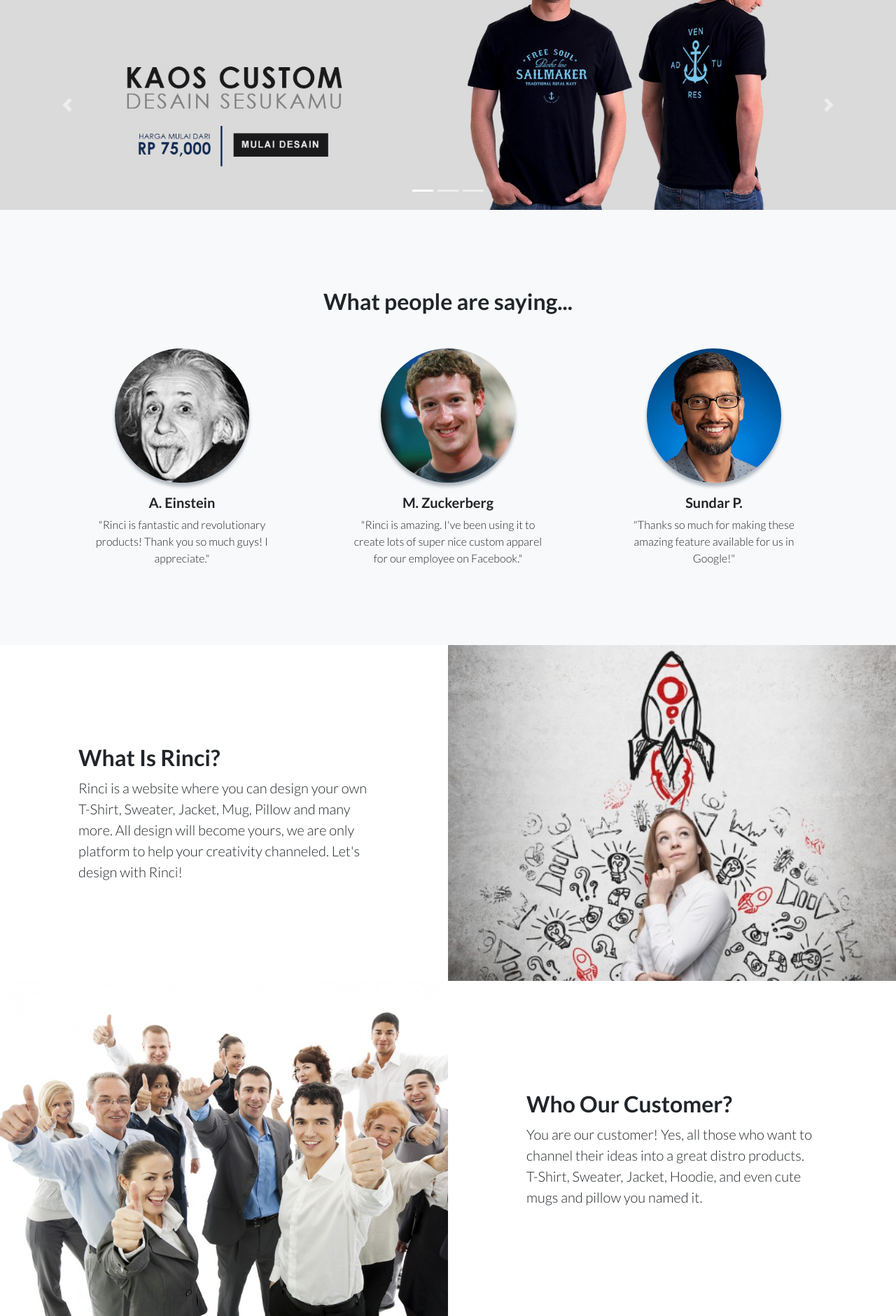
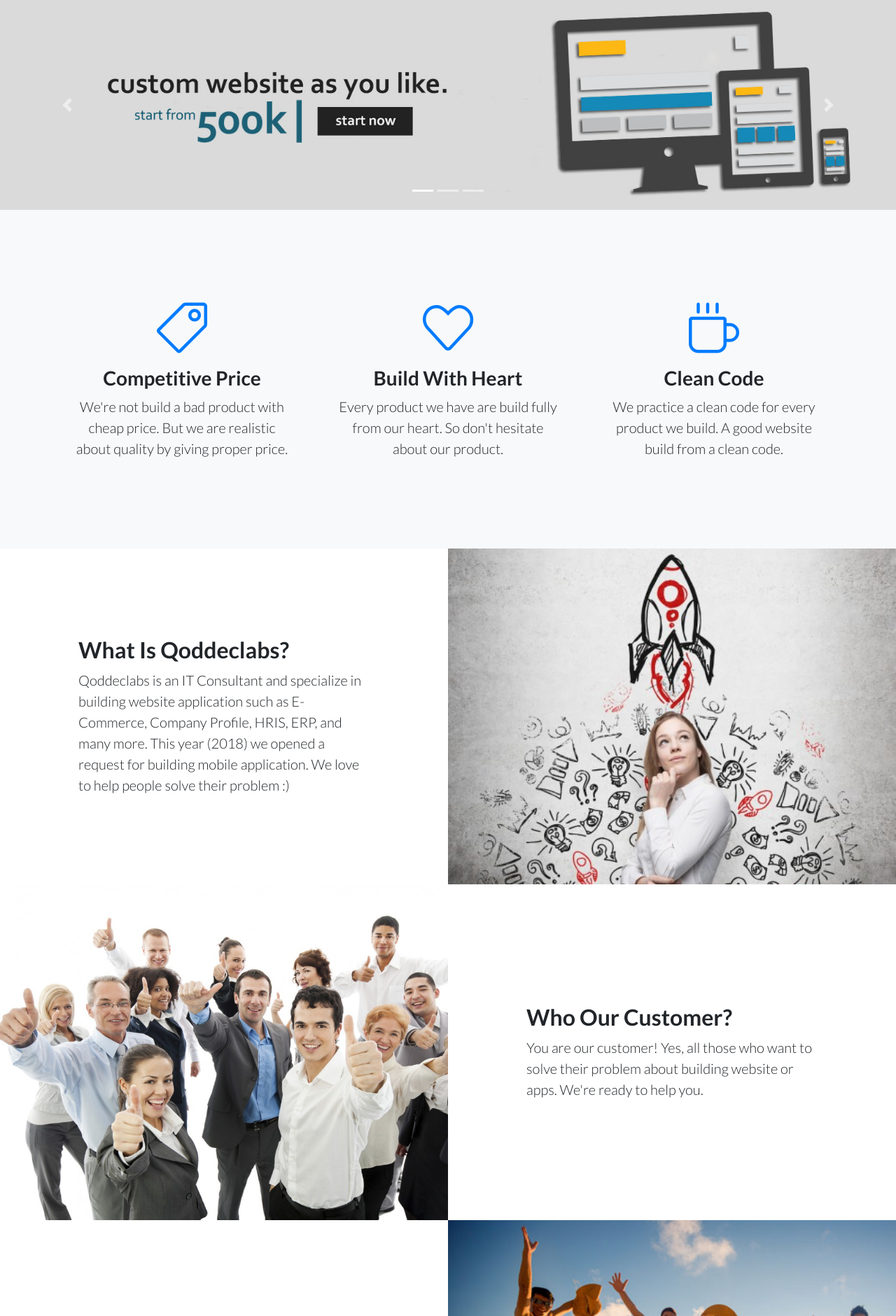
Before and after one commit to fqodry/comprof, a CodeIgniter app: page /database/index.php/home/index in a window 1280 px wide. Shown: the part 96-1977 px from the top of the page at 70% size. Run offline with CodeIgniter, Linux system fonts and the light colour scheme.

Commit message:
update homepage

```diff
--- a/application/views/home/homepage.php
+++ b/application/views/home/homepage.php
@@ -7,13 +7,13 @@
       </ol>
       <div class="carousel-inner">
         <div class="carousel-item active">
-          <img class="d-block w-100" src="assets/img/landing/banner-kaos3.jpg" alt="First slide">
+          <img class="d-block w-100" src="assets/img/landing/banner-02.jpg" alt="First slide">
         </div>
         <div class="carousel-item">
-          <img class="d-block w-100" src="assets/img/landing/banner-mug2.jpg" alt="Second slide">
+          <img class="d-block w-100" src="assets/img/landing/banner-01.jpg" alt="Second slide">
         </div>
         <div class="carousel-item">
-          <img class="d-block w-100" src="assets/img/landing/banner-pillow2.jpg" alt="Third slide">
+          <img class="d-block w-100" src="assets/img/landing/banner-03.jpg" alt="Third slide">
         </div>
       </div>
       <a class="carousel-control-prev" href="#carouselExampleIndicators" role="button" data-slide="prev">
@@ -25,6 +25,69 @@
         <span class="sr-only">Next</span>
       </a>
     </div>
+
+    <!-- Value Qoddeclabs -->
+    <section class="features-icons bg-light text-center">
+      <div class="container">
+        <div class="row">
+          <div class="col-lg-4">
+            <div class="features-icons-item mx-auto mb-5 mb-lg-0 mb-lg-3">
+              <div class="features-icons-icon d-flex">
+                <i class="icon-tag m-auto text-primary"></i>
+              </div>
+              <h3>Competitive Price</h3>
+              <p class="lead mb-0">We're not build a bad product with cheap price. But we are realistic about quality by giving proper price.</p>
+            </div>
+          </div>
+          <div class="col-lg-4">
+            <div class="features-icons-item mx-auto mb-5 mb-lg-0 mb-lg-3">
+              <div class="features-icons-icon d-flex">
+                <i class="icon-heart m-auto text-primary"></i>
+              </div>
+              <h3>Build With Heart</h3>
+              <p class="lead mb-0">Every product we have are build fully from our heart. So don't hesitate about our product.</p>
+            </div>
+          </div>
+          <div class="col-lg-4">
+            <div class="features-icons-item mx-auto mb-0 mb-lg-3">
+              <div class="features-icons-icon d-flex">
+                <i class="icon-cup m-auto text-primary"></i>
+              </div>
+              <h3>Clean Code</h3>
+              <p class="lead mb-0">We practice a clean code for every product we build. A good website build from a clean code.</p>
+            </div>
+          </div>
+        </div>
+      </div>
+    </section>
+
+    <!-- Content -->
+    <section class="showcase">
+      <div class="container-fluid p-0">
+        <div class="row no-gutters">
+
+          <div class="col-lg-6 order-lg-2 text-white showcase-img" style="background-image: url('assets/img/landing/curious-girl-2.jpg');"></div>
+          <div class="col-lg-6 order-lg-1 my-auto showcase-text">
+            <h2>What Is Qoddeclabs?</h2>
+            <p class="lead mb-0">Qoddeclabs is an IT Consultant and specialize in building website application such as E-Commerce, Company Profile, HRIS, ERP, and many more. This year (2018) we opened a request for building mobile application. We love to help people solve their problem :)</p>
+          </div>
+        </div>
+        <div class="row no-gutters">
+          <div class="col-lg-6 text-white showcase-img" style="background-image: url('assets/img/landing/customers-2.jpg');"></div>
+          <div class="col-lg-6 my-auto showcase-text">
+            <h2>Who Our Customer?</h2>
+            <p class="lead mb-0">You are our customer! Yes, all those who want to solve their problem about building website or apps. We're ready to help you.</p>
+          </div>
+        </div>
+        <div class="row no-gutters">
+          <div class="col-lg-6 order-lg-2 text-white showcase-img" style="background-image: url('assets/img/landing/friendship.jpg');"></div>
+          <div class="col-lg-6 order-lg-1 my-auto showcase-text">
+            <h2>What makes you love us?</h2>
+            <p class="lead mb-0">We are trusted website builder platform. We build all of our products with love. We turn our fatigue into a cool products. And also we practice a clean code to build our products.</p>
+          </div>
+        </div>
+      </div>
+    </section>
 
     <!-- Testimonials -->
     <section class="testimonials text-center bg-light">
@@ -56,76 +119,13 @@
       </div>
     </section>
 
-    <!-- Content -->
-    <section class="showcase">
-      <div class="container-fluid p-0">
-        <div class="row no-gutters">
-
-          <div class="col-lg-6 order-lg-2 text-white showcase-img" style="background-image: url('assets/img/landing/curious-girl-2.jpg');"></div>
-          <div class="col-lg-6 order-lg-1 my-auto showcase-text">
-            <h2>What Is Rinci?</h2>
-            <p class="lead mb-0">Rinci is a website where you can design your own T-Shirt, Sweater, Jacket, Mug, Pillow and many more. All design will become yours, we are only platform to help your creativity channeled. Let's design with Rinci!</p>
-          </div>
-        </div>
-        <div class="row no-gutters">
-          <div class="col-lg-6 text-white showcase-img" style="background-image: url('assets/img/landing/customers-2.jpg');"></div>
-          <div class="col-lg-6 my-auto showcase-text">
-            <h2>Who Our Customer?</h2>
-            <p class="lead mb-0">You are our customer! Yes, all those who want to channel their ideas into a great distro products. T-Shirt, Sweater, Jacket, Hoodie, and even cute mugs and pillow you named it.</p>
-          </div>
-        </div>
-        <div class="row no-gutters">
-          <div class="col-lg-6 order-lg-2 text-white showcase-img" style="background-image: url('assets/img/landing/friendship.jpg');"></div>
-          <div class="col-lg-6 order-lg-1 my-auto showcase-text">
-            <h2>What makes you love rinci?</h2>
-            <p class="lead mb-0">We are trusted custom design platform. We build all of our products with love. We turn our fatigue into a cool products. We guarantee you with 100% money back if you receive a failed products. And last, you are safe to shopping with us because we have positively charming peoples and powerfull security systems.</p>
-          </div>
-        </div>
-      </div>
-    </section>
-
-    <!-- Value Rinci -->
-    <section class="features-icons bg-light text-center">
-      <div class="container">
-        <div class="row">
-          <div class="col-lg-4">
-            <div class="features-icons-item mx-auto mb-5 mb-lg-0 mb-lg-3">
-              <div class="features-icons-icon d-flex">
-                <i class="icon-wallet m-auto text-primary"></i>
-              </div>
-              <h3>100% Guarantee</h3>
-              <p class="lead mb-0">100% money back guarantee if you receive our product in bad condition or not worth using.</p>
-            </div>
-          </div>
-          <div class="col-lg-4">
-            <div class="features-icons-item mx-auto mb-5 mb-lg-0 mb-lg-3">
-              <div class="features-icons-icon d-flex">
-                <i class="icon-handbag m-auto text-primary"></i>
-              </div>
-              <h3>Order Single Custom</h3>
-              <p class="lead mb-0">With Rinci you can order our custom products in single unit. Yes, you can order one designed items!</p>
-            </div>
-          </div>
-          <div class="col-lg-4">
-            <div class="features-icons-item mx-auto mb-0 mb-lg-3">
-              <div class="features-icons-icon d-flex">
-                <i class="icon-shield m-auto text-primary"></i>
-              </div>
-              <h3>Safe Shopping</h3>
-              <p class="lead mb-0">Rinci is a trusty website which has powerfull security system.</p>
-            </div>
-          </div>
-        </div>
-      </div>
-    </section>
-
     <!-- Call to Action -->
     <section class="call-to-action text-white text-center">
       <div class="overlay"></div>
       <div class="container">
         <div class="row">
           <div class="col-xl-9 mx-auto">
-            <h2 class="mb-4">Ready to get started? Sign up now!</h2>
+            <h2 class="mb-4">Ready to get started?</h2>
           </div>
           <div class="col-md-10 col-lg-8 col-xl-7 mx-auto">
             <form>
```
Also changed, not shown: assets/img/landing/banner-01.jpg (added), assets/img/landing/banner-02.jpg (added), assets/img/landing/banner-03.jpg (added), assets/img/portfolio.png (added), assets/img/websites.png (added).
